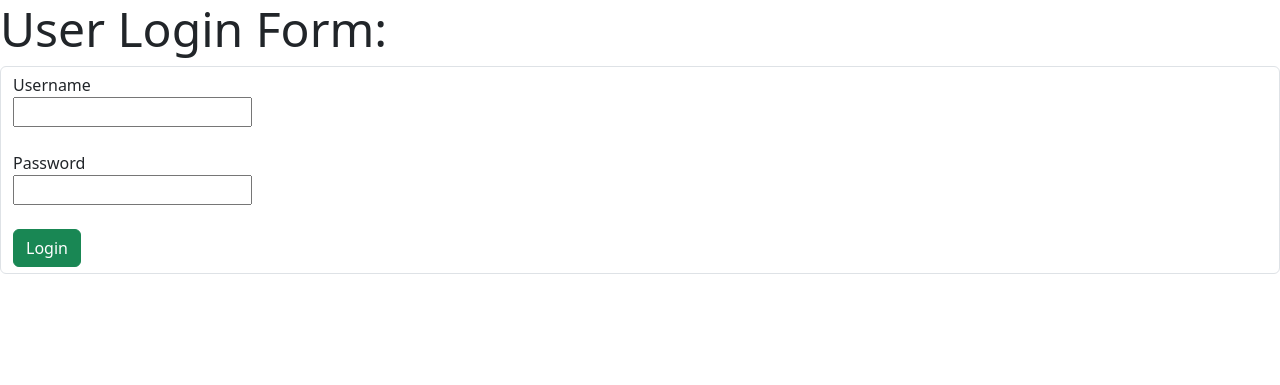
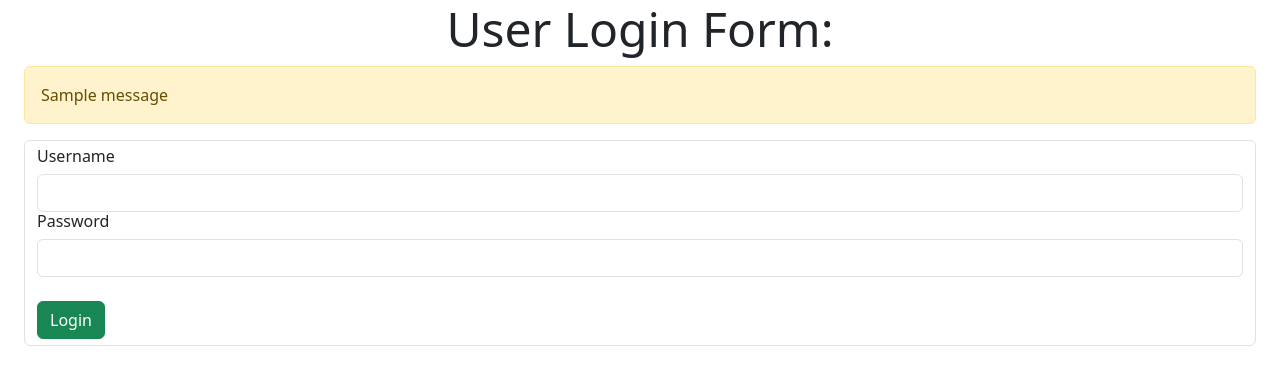
Before and after one commit to clay-odell/Authorization_Authentication_Flask_Exercises, a Flask app: page /login in a window 1280 px wide. Shown: the top 385 px of the page. Run offline with Flask 3, Linux system fonts and the light colour scheme; tables that the repository leaves empty hold one stand-in row (values such as "Sample post"); one stand-in notice (Sample message) is shown.

Commit message:
logout route fixed and error flashing handled on the login_form.html

```diff
--- a/app.py
+++ b/app.py
@@ -31,13 +31,18 @@ def user_register():
         new_user = User.register(username, password, email, first_name, last_name)
         db.session.add(new_user)
         db.session.commit()
+        session['user_id'] = new_user.id
         return redirect('/secret')
     else:
+
         return render_template('user_register.html', form=form)
 
 @app.route('/secret')
 def secrethome():
     """Renders Secret.html"""
+    if "user_id" not in session:
+        flash("Please login first!")
+        return redirect('/login')
     return render_template('secret.html')
 
 @app.route('/login', methods=['GET', 'POST'])
@@ -47,10 +52,20 @@ def user_login():
     if form.validate_on_submit():
         username = form.username.data
         password = form.password.data
-        check_user = User.authenticate(username, password)
-        if check_user:
-            return render_template('secret.html')
+        user = User.authenticate(username, password)
+        if user:
+            flash(f"Welcome Back, {user.username}!")
+            session['user_id'] = user.id
+            return redirect('/secret')
         else:
-            return redirect('/register')
+            form.password.errors.append('Invalid username/password')
+    return render_template('login_form.html', form=form)
+
+@app.route('/logout', methods=['GET', 'POST'])
+def logout_user():
+    if 'user_id' in session:
+        session.pop('user_id', None)
+        return redirect('/login')
     else:
-        return render_template('login_form.html', form=form)
+        flash("You are not currently logged in.")
+        return redirect('/login')
--- a/forms.py
+++ b/forms.py
@@ -4,8 +4,8 @@ from wtforms import StringField, PasswordField, SubmitField
 from wtforms.validators import DataRequired, Email, Length
 
 class RegistrationForm(FlaskForm):
-    username = StringField('Username', validators=[DataRequired(), Length(max=20)])
-    password = PasswordField('Password', validators=[DataRequired()])
+    username = StringField('Username', validators=[DataRequired(message="Username is required, and must be no longer than 20 characters."), Length(max=20)])
+    password = PasswordField('Password', validators=[DataRequired(message="Password is required")])
     email = StringField('Email', validators=[DataRequired(), Length(max=50)])
     first_name = StringField('First Name', validators=[DataRequired(), Length(max=30)])
     last_name = StringField('Last Name', validators=[DataRequired(), Length(max=30)])
--- a/templates/login_form.html
+++ b/templates/login_form.html
@@ -1,19 +1,27 @@
 {% extends "base.html" %} {% block title %}Login Form{% endblock %} {% block
 main %}
-<div class="container-fluid-sm">
-  <h3 class="display-5">User Login Form:</h3>
-  <div class="form-group">
+<div class="container-fluid">
+  <h3 class="display-5 text-center">User Login Form:</h3>
+  <div class="container-fluid">
+    {% with messages = get_flashed_messages() %} {% if messages %}
+    <div class="alert alert-warning">
+        {% for message in messages %}
+        {{ message }}
+        {% endfor %}
+    </div>
+    {% endif %}
+    {% endwith %}
     <form method="POST" class="form-control">
       {{ form.hidden_tag() }} {% for field in form if field.widget.input_type !=
       'hidden' %}
-      <div class="form-row">
-        <div class="col">{{ field.label }}</div><div class="form-row"> {{ field }}</div><br>
-        {% for error in field.errors %}
-        <span class="alert alert-danger"> {{ error }} </span>
-        {% endfor %} {% endfor %}
-      </div>
+      <h6>{{ field.label }}</h6>
+      {{field (class="form-control")}} {% for error in form.username.errors %}
+      <span class="alert alert-danger-sm"> {{ error }} </span>
+      {% endfor %} {% endfor %}
+      <br />
       <input type="submit" class="btn btn-success" value="Login" />
     </form>
   </div>
 </div>
+
 {% endblock %}
```
